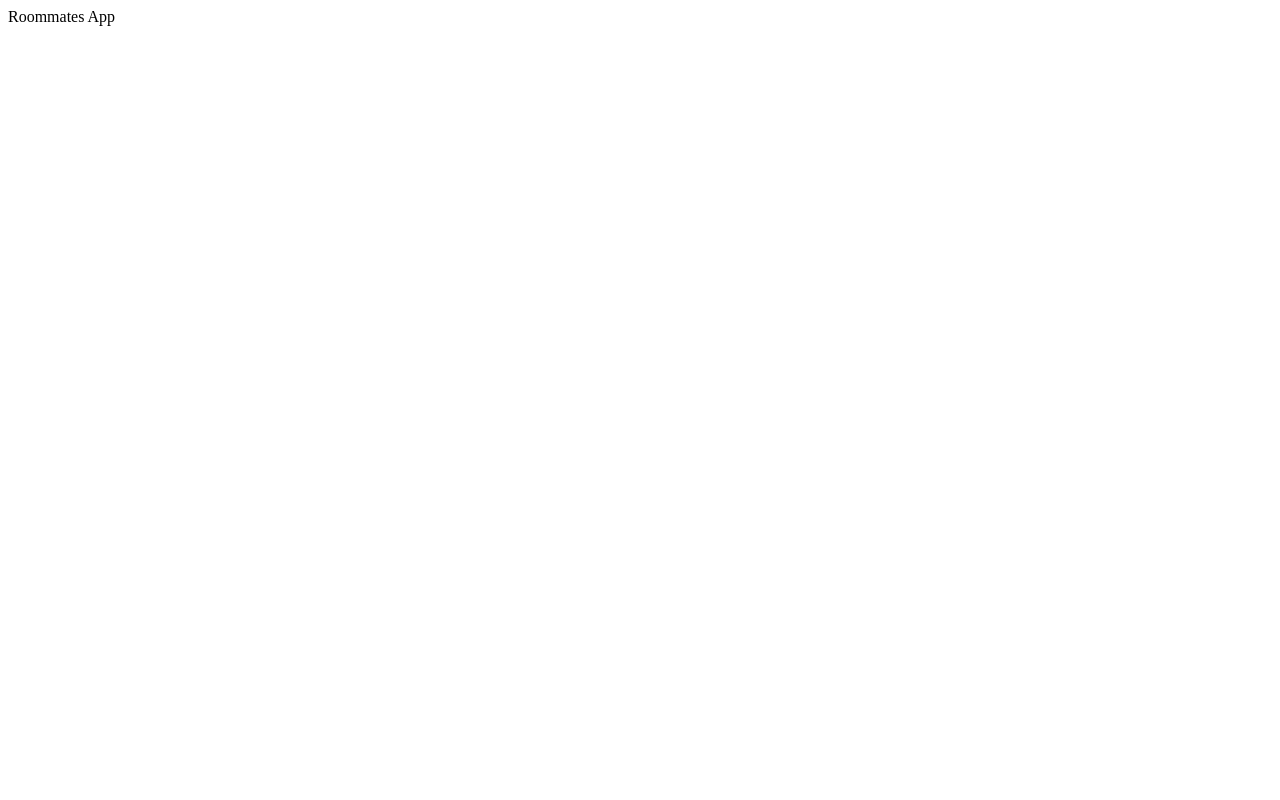
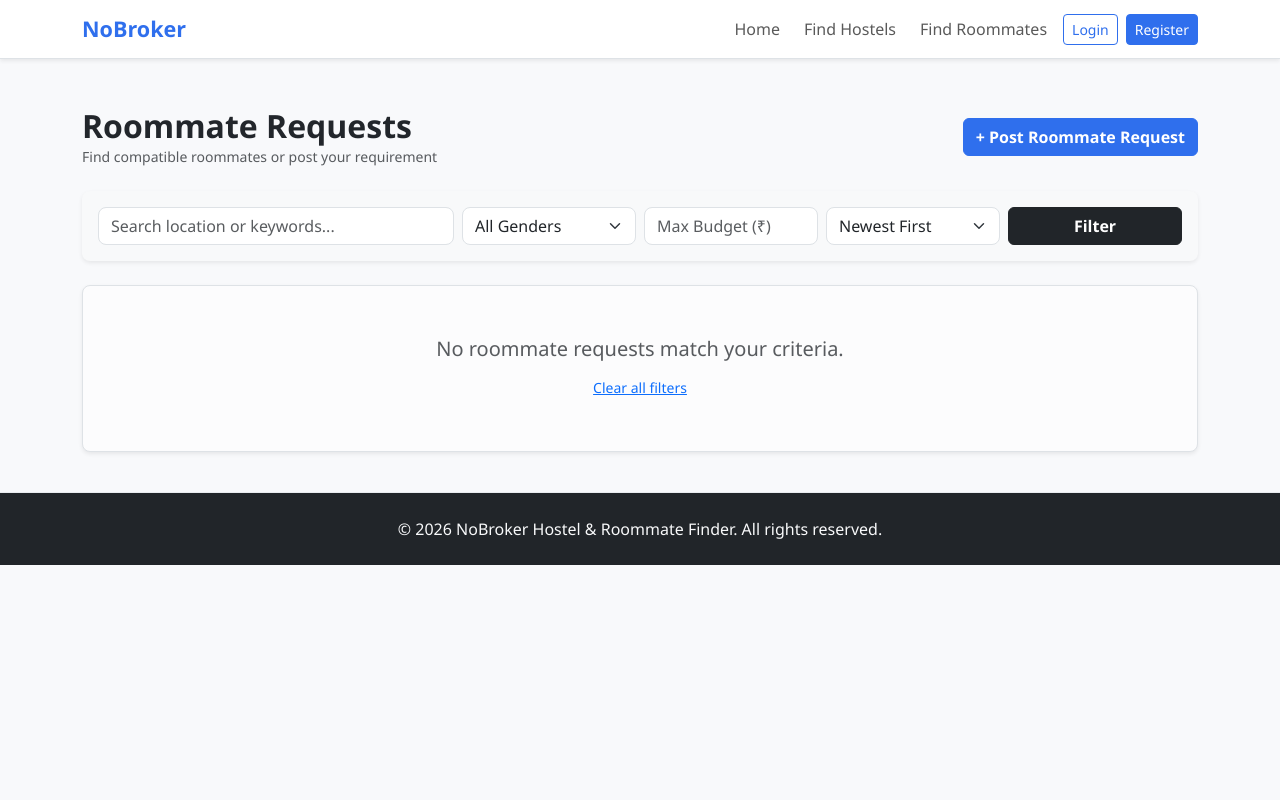
Before and after one commit to Anurag-commits559/Cadstay-Mk-1, a Django app: page /roommates/ in a window 1280 px wide. Before the commit the page is almost empty. Run offline with Django 5.2, Linux system fonts and the light colour scheme.

Commit message:
Implement roommates module with views, forms, templates, and filters

```diff
--- a/config/urls.py
+++ b/config/urls.py
@@ -1,18 +1,10 @@
-from django.conf import settings
-from django.conf.urls.static import static
 from django.contrib import admin
 from django.urls import include, path
 
-from accounts import views as accounts_views
-
 urlpatterns = [
-    path("admin/", admin.site.urls),
-    path("", accounts_views.home, name="home"),
-    path("", include("accounts.urls")),
-    path("hostels/", include("hostels.urls")),
-    path("roommates/", include("roommates.urls")),  # <-- Updated to include "roommates/"
-    path("", include("requests_module.urls")),
+    path('admin/', admin.site.urls),
+    path('', include('accounts.urls')),
+    path('hostels/', include('hostels.urls')),
+    path('requests/', include('requests_module.urls')),
+    path('roommates/', include('roommates.urls')),
 ]
-
-if settings.DEBUG:
-    urlpatterns += static(settings.MEDIA_URL, document_root=settings.MEDIA_ROOT)
--- /dev/null
+++ b/roommates/apps.py
@@ -0,0 +1,6 @@
+from django.apps import AppConfig
+
+
+class RoommatesConfig(AppConfig):
+  default_auto_field = 'django.db.models.BigAutoField'
+  name = 'roommates'
--- /dev/null
+++ b/roommates/templates/roommates/index.html
@@ -0,0 +1,101 @@
+{% extends 'base.html' %}
+
+{% block content %}
+<div class="container mt-4">
+    <!-- Header -->
+    <div class="d-flex justify-content-between align-items-center mb-4">
+        <div>
+            <h2 class="fw-bold mb-0">Roommate Requests</h2>
+            <p class="text-muted small mb-0">Find compatible roommates or post your requirement</p>
+        </div>
+        <a href="{% url 'roommates:create_roommate_request' %}" class="btn btn-primary fw-semibold">+ Post Roommate Request</a>
+    </div>
+
+    <!-- Enhanced Filter Section -->
+    <div class="card p-3 mb-4 border-0 shadow-sm rounded-3 bg-light">
+        <form method="GET" class="row g-2 align-items-center">
+            <div class="col-md-4">
+                <input type="text" name="q" class="form-control" value="{{ request.GET.q|default:'' }}" placeholder="Search location or keywords...">
+            </div>
+            <div class="col-md-2">
+                <select name="gender" class="form-select">
+                    <option value="">All Genders</option>
+                    <option value="male" {% if request.GET.gender == 'male' %}selected{% endif %}>Male</option>
+                    <option value="female" {% if request.GET.gender == 'female' %}selected{% endif %}>Female</option>
+                    <option value="any" {% if request.GET.gender == 'any' %}selected{% endif %}>Any</option>
+                </select>
+            </div>
+            <div class="col-md-2">
+                <input type="number" name="max_budget" class="form-control" value="{{ request.GET.max_budget|default:'' }}" placeholder="Max Budget (₹)">
+            </div>
+            <div class="col-md-2">
+                <select name="sort" class="form-select">
+                    <option value="newest" {% if request.GET.sort == 'newest' %}selected{% endif %}>Newest First</option>
+                    <option value="budget_asc" {% if request.GET.sort == 'budget_asc' %}selected{% endif %}>Budget: Low to High</option>
+                    <option value="budget_desc" {% if request.GET.sort == 'budget_desc' %}selected{% endif %}>Budget: High to Low</option>
+                </select>
+            </div>
+            <div class="col-md-2">
+                <button type="submit" class="btn btn-dark w-100 fw-semibold">Filter</button>
+            </div>
+        </form>
+    </div>
+
+    <!-- Roommate Listings Grid -->
+    <div class="row">
+        {% if profiles %}
+            {% for profile in profiles %}
+                <div class="col-md-4 mb-4">
+                    <div class="card h-100 border-0 shadow-sm rounded-3">
+                        <div class="card-body">
+                            <!-- User Header -->
+                            <div class="d-flex align-items-center justify-content-between mb-3">
+                                <div class="d-flex align-items-center">
+                                    <div class="bg-primary text-white rounded-circle d-flex align-items-center justify-content-center me-2 fw-bold" style="width: 42px; height: 42px; font-size: 1.1rem;">
+                                        {{ profile.user.username|slice:":1"|upper }}
+                                    </div>
+                                    <div>
+                                        <h6 class="card-title mb-0 fw-bold">{{ profile.user.username }}</h6>
+                                        <small class="text-muted" style="font-size: 0.75rem;">Posted {{ profile.created_at|timesince }} ago</small>
+                                    </div>
+                                </div>
+                                {% if user == profile.user %}
+                                    <form method="POST" action="{% url 'roommates:delete_roommate_request' profile.pk %}" onsubmit="return confirm('Are you sure you want to delete this post?');">
+                                        {% csrf_token %}
+                                        <button type="submit" class="btn btn-outline-danger btn-sm py-0 px-2" style="font-size: 0.75rem;">Delete</button>
+                                    </form>
+                                {% endif %}
+                            </div>
+
+                            <!-- Badges -->
+                            <div class="mb-2">
+                                <span class="badge bg-primary-subtle text-primary border border-primary-subtle rounded-pill px-2 py-1">₹{{ profile.budget }}/mo</span>
+                                <span class="badge bg-secondary-subtle text-secondary border border-secondary-subtle rounded-pill px-2 py-1">{{ profile.get_gender_preference_display }}</span>
+                            </div>
+
+                            <!-- Details -->
+                            <p class="card-text mb-2">
+                                <strong>📍 Location:</strong> {{ profile.location }}
+                            </p>
+                            <p class="card-text text-secondary small">
+                                {{ profile.bio|default:"No description provided."|truncatewords:20 }}
+                            </p>
+                        </div>
+
+                        <div class="card-footer bg-transparent border-top-0 d-flex gap-2 pb-3">
+                            <a href="#" class="btn btn-outline-primary btn-sm flex-grow-1 fw-semibold">View Profile</a>
+                        </div>
+                    </div>
+                </div>
+            {% endfor %}
+        {% else %}
+            <div class="col-12">
+                <div class="alert alert-light text-center py-5 border shadow-sm rounded-3">
+                    <p class="text-muted mb-0 fs-5">No roommate requests match your criteria.</p>
+                    <a href="{% url 'roommates:roommate_list' %}" class="btn btn-sm btn-link mt-2">Clear all filters</a>
+                </div>
+            </div>
+        {% endif %}
+    </div>
+</div>
+{% endblock %}
--- a/roommates/urls.py
+++ b/roommates/urls.py
@@ -1,8 +1,11 @@
 from django.urls import path
+
 from . import views
 
-app_name = "roommates"
+app_name = 'roommates'
 
 urlpatterns = [
-    path("", views.index, name="roommate_list"),
+    path('', views.index, name='roommate_list'),
+    path('create/', views.create_request, name='create_roommate_request'),
+    path('delete/<int:pk>/', views.delete_request, name='delete_roommate_request'),
 ]
--- a/roommates/views.py
+++ b/roommates/views.py
@@ -1,4 +1,64 @@
-from django.http import HttpResponse
+from django.contrib.auth.decorators import login_required
+from django.db.models import Q
+from django.shortcuts import get_object_or_404, redirect, render
+
+from .forms import RoommateProfileForm
+from .models import RoommateProfile
+
 
 def index(request):
-    return HttpResponse("Roommates App")
+  query = request.GET.get('q', '').strip()
+  gender = request.GET.get('gender', '')
+  max_budget = request.GET.get('max_budget', '')
+  sort_by = request.GET.get('sort', 'newest')
+
+  profiles = RoommateProfile.objects.all()
+
+  # Search Filter
+  if query:
+    profiles = profiles.filter(
+        Q(location__icontains=query) | Q(bio__icontains=query)
+    )
+
+  # Gender Filter
+  if gender and gender != 'All Genders':
+    profiles = profiles.filter(gender_preference=gender)
+
+  # Budget Filter
+  if max_budget:
+    try:
+      profiles = profiles.filter(budget__lte=float(max_budget))
+    except ValueError:
+      pass
+
+  # Sorting
+  if sort_by == 'budget_asc':
+    profiles = profiles.order_by('budget')
+  elif sort_by == 'budget_desc':
+    profiles = profiles.order_by('-budget')
+  else:
+    profiles = profiles.order_by('-created_at')
+
+  return render(request, 'roommates/index.html', {'profiles': profiles})
+
+
+@login_required
+def create_request(request):
+  if request.method == 'POST':
+    form = RoommateProfileForm(request.POST)
+    if form.is_valid():
+      profile = form.save(commit=False)
+      profile.user = request.user
+      profile.save()
+      return redirect('roommates:roommate_list')
+  else:
+    form = RoommateProfileForm()
+  return render(request, 'roommates/create_request.html', {'form': form})
+
+
+@login_required
+def delete_request(request, pk):
+  profile = get_object_or_404(RoommateProfile, pk=pk, user=request.user)
+  if request.method == 'POST':
+    profile.delete()
+  return redirect('roommates:roommate_list')
--- a/templates/base.html
+++ b/templates/base.html
@@ -12,52 +12,52 @@
 <body>
     <nav class="navbar navbar-expand-lg navbar-light bg-white border-bottom shadow-sm">
         <div class="container">
-            <a class="navbar-brand fw-bold text-primary" href="{% url 'home' %}">NoBroker</a>
+            <a class="navbar-brand fw-bold text-primary" href="/">NoBroker</a>
             <button class="navbar-toggler" type="button" data-bs-toggle="collapse" data-bs-target="#navMenu">
                 <span class="navbar-toggler-icon"></span>
             </button>
             <div class="collapse navbar-collapse" id="navMenu">
                 <ul class="navbar-nav ms-auto align-items-lg-center gap-lg-2">
-                    <li class="nav-item"><a class="nav-link" href="{% url 'home' %}">Home</a></li>
+                    <li class="nav-item"><a class="nav-link" href="/">Home</a></li>
                     <li class="nav-item"><a class="nav-link" href="{% url 'hostels:hostel_list' %}">Find Hostels</a></li>
                     <li class="nav-item"><a class="nav-link" href="{% url 'roommates:roommate_list' %}">Find Roommates</a></li>
                     {% if user.is_authenticated %}
                         <li class="nav-item"><a class="nav-link" href="{% url 'accounts:profile' %}">Profile</a></li>
-                        <li class="nav-item"><a class="nav-link" href="{% url 'accounts:dashboard' %}">Dashboard</a></li>
-                        <li class="nav-item"><a class="nav-link" href="{% url 'hostels:hostel_add' %}">Add Hostel</a></li>
-                        <li class="nav-item text-secondary small ms-lg-2">Hi, {{ user.first_name|default:user.username }}</li>
                         <li class="nav-item">
-                            <form method="post" action="{% url 'accounts:logout' %}" class="d-inline">
+                            <form method="POST" action="{% url 'accounts:logout' %}" class="d-inline">
                                 {% csrf_token %}
-                                <button type="submit" class="btn btn-outline-secondary btn-sm ms-lg-2">Logout</button>
+                                <button type="submit" class="btn btn-outline-danger btn-sm">Logout</button>
                             </form>
                         </li>
                     {% else %}
-                        <li class="nav-item"><a class="nav-link" href="{% url 'accounts:login' %}">Login</a></li>
-                        <li class="nav-item">
-                            <a class="btn btn-primary btn-sm ms-lg-2" href="{% url 'accounts:register' %}">Register</a>
-                        </li>
+                        <li class="nav-item"><a class="btn btn-outline-primary btn-sm" href="{% url 'accounts:login' %}">Login</a></li>
+                        <li class="nav-item"><a class="btn btn-primary btn-sm" href="{% url 'accounts:register' %}">Register</a></li>
                     {% endif %}
                 </ul>
             </div>
         </div>
     </nav>
 
-    <main class="container py-4">
+    <main class="py-4">
         {% if messages %}
-            {% for message in messages %}
-                <div class="alert {% if message.tags %}alert-{{ message.tags }}{% else %}alert-info{% endif %} alert-dismissible fade show" role="alert">
-                    {{ message }}
-                    <button type="button" class="btn-close" data-bs-dismiss="alert" aria-label="Close"></button>
-                </div>
-            {% endfor %}
+            <div class="container">
+                {% for message in messages %}
+                    <div class="alert alert-{{ message.tags }} alert-dismissible fade show" role="alert">
+                        {{ message }}
+                        <button type="button" class="btn-close" data-bs-dismiss="alert" aria-label="Close"></button>
+                    </div>
+                {% endfor %}
+            </div>
         {% endif %}
 
-        {% block content %}{% endblock %}
+        {% block content %}
+        {% endblock %}
     </main>
 
-    <footer class="text-center text-secondary small py-4">
-        &copy; {% now "Y" %} NoBroker Hostel & Roommate Finder
+    <footer class="bg-dark text-light py-4 mt-auto">
+        <div class="container text-center">
+            <p class="mb-0">&copy; {% now "Y" %} NoBroker Hostel & Roommate Finder. All rights reserved.</p>
+        </div>
     </footer>
 
     <script src="https://cdn.jsdelivr.net/npm/bootstrap@5.3.3/dist/js/bootstrap.bundle.min.js"></script>
```
Also changed, not shown: roommates/forms.py (added, +17 -0 lines), roommates/models.py (added, +20 -0 lines), roommates/migrations/0001_initial.py (added), roommates/migrations/__init__.py (added).
